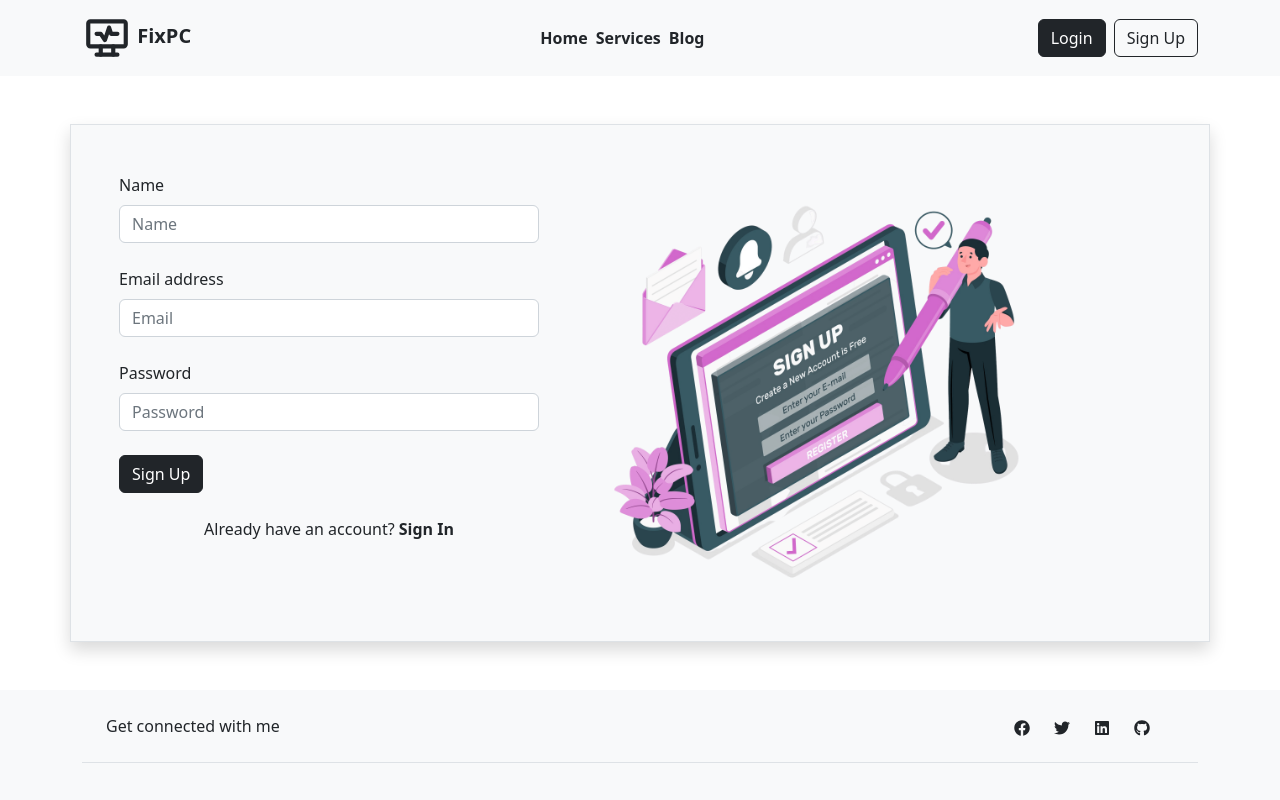
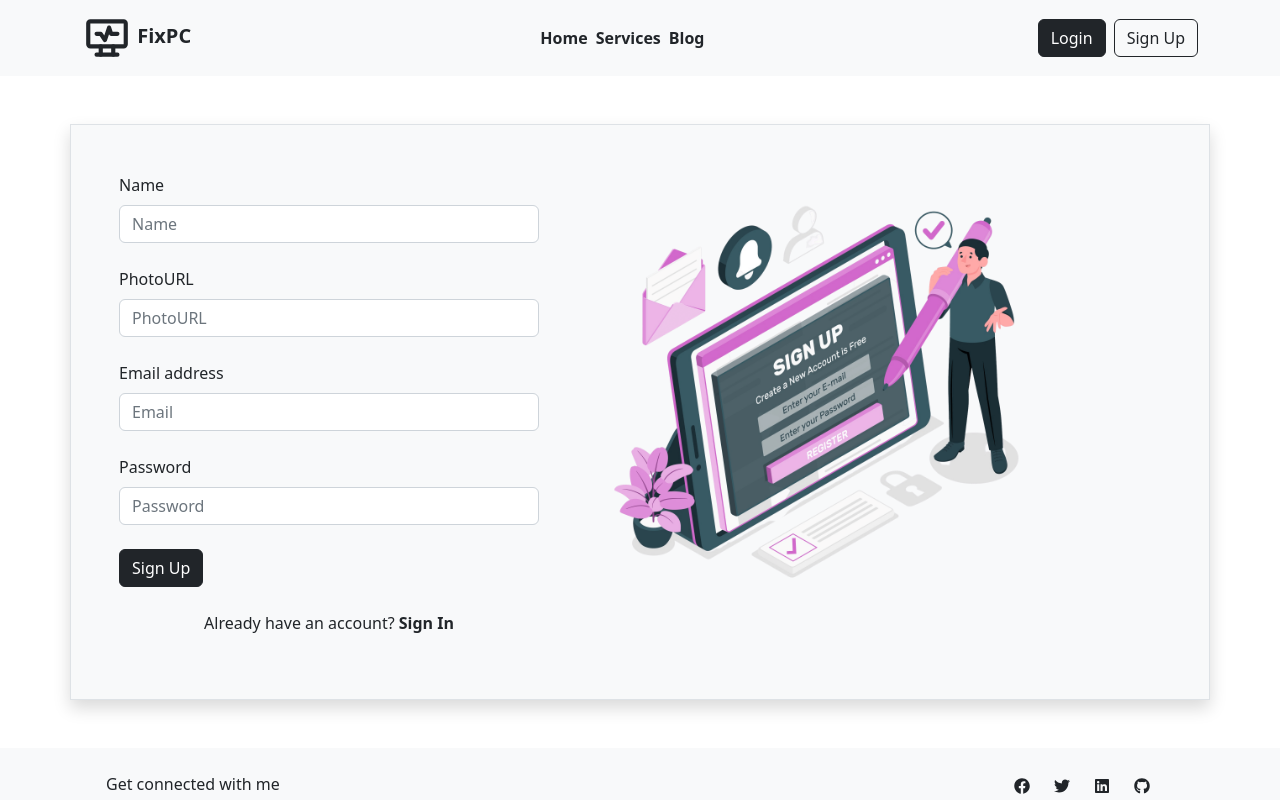
Before and after one commit to junaaid96/fix-pc-client, a React (Create React App) app: page /registration in a window 1280 px wide. Shown: the top 800 px of the page. Built offline with nearby package versions, Linux system fonts and the light colour scheme; no server answers.

Commit message:
signup functionality added

```diff
--- a/package.json
+++ b/package.json
@@ -11,6 +11,7 @@
     "react": "^18.2.0",
     "react-bootstrap": "^2.6.0",
     "react-dom": "^18.2.0",
+    "react-hot-toast": "^2.4.0",
     "react-icons": "^4.6.0",
     "react-router-dom": "^6.4.3",
     "react-scripts": "5.0.1",
--- a/src/Pages/Registration/Registration.js
+++ b/src/Pages/Registration/Registration.js
@@ -1,14 +1,56 @@
-import React from "react";
-import { Col, Container, Row } from "react-bootstrap";
+import React, { useContext, useState } from "react";
+import { Button, Col, Container, Row } from "react-bootstrap";
+import toast, { Toaster } from "react-hot-toast";
 import { Form, Link } from "react-router-dom";
 import img from "../../Assets/signup.png";
+import { AuthContext } from "../../Contexts/AuthProvider";
 
 const Registration = () => {
+    const [error, setError] = useState("");
+    const { createUser, updateUserProfile } = useContext(AuthContext);
+    const notify = () =>
+        toast.error(
+            error && "This email address already in use. Try another email."
+        );
+
+    const handleSignUp = (event) => {
+        event.preventDefault();
+        const form = event.target;
+        const name = form.name.value;
+        const photoURL = form.photoURL.value;
+        const email = form.email.value;
+        const password = form.password.value;
+
+        createUser(email, password)
+            .then((userCredential) => {
+                const user = userCredential.user;
+                console.log(user);
+                setError("");
+                form.reset();
+                handleUpdateUserProfile(name, photoURL);
+            })
+            .catch((error) => {
+                console.error(error);
+                setError(error.message);
+                notify();
+            });
+    };
+    const handleUpdateUserProfile = (name, photoURL) => {
+        const profile = {
+            displayName: name,
+            photoURL: photoURL,
+        };
+
+        updateUserProfile(profile)
+            .then(() => {})
+            .catch((error) => console.error(error));
+    };
+
     return (
         <Container className="bg-light p-5 my-5 border shadow">
             <Row className="gap-5">
                 <Col lg="5">
-                    <Form>
+                    <Form onSubmit={handleSignUp}>
                         <div className="form-outline mb-4">
                             <label className="form-label" htmlFor="formName">
                                 Name
@@ -16,8 +58,21 @@ const Registration = () => {
                             <input
                                 type="text"
                                 id="formName"
+                                name="name"
                                 className="form-control"
                                 placeholder="Name"
+                            />
+                        </div>
+                        <div className="form-outline mb-4">
+                            <label className="form-label" htmlFor="formName">
+                                PhotoURL
+                            </label>
+                            <input
+                                type="text"
+                                id="formPhotoURL"
+                                name="photoURL"
+                                className="form-control"
+                                placeholder="PhotoURL"
                             />
                         </div>
                         <div className="form-outline mb-4">
@@ -27,25 +82,33 @@ const Registration = () => {
                             <input
                                 type="email"
                                 id="formEmail"
+                                name="email"
                                 className="form-control"
                                 placeholder="Email"
                             />
                         </div>
                         <div className="form-outline mb-4">
-                            <label className="form-label" htmlFor="formPassword">
+                            <label
+                                className="form-label"
+                                htmlFor="formPassword"
+                            >
                                 Password
                             </label>
                             <input
                                 type="password"
                                 id="formPassword"
+                                name="password"
                                 className="form-control"
                                 placeholder="Password"
                             />
                         </div>
-
-                        <button type="submit" className="btn btn-dark mb-4">
+                        <p className="text-danger">
+                            {error && "An error occured. Check toast message!"}
+                        </p>
+                        <Button type="submit" variant="dark mb-4">
                             Sign Up
-                        </button>
+                        </Button>
+                        <Toaster />
 
                         <div className="text-center">
                             <p>
```
Also changed, not shown: 1 other file (tests, documents, lock files or other folders).
